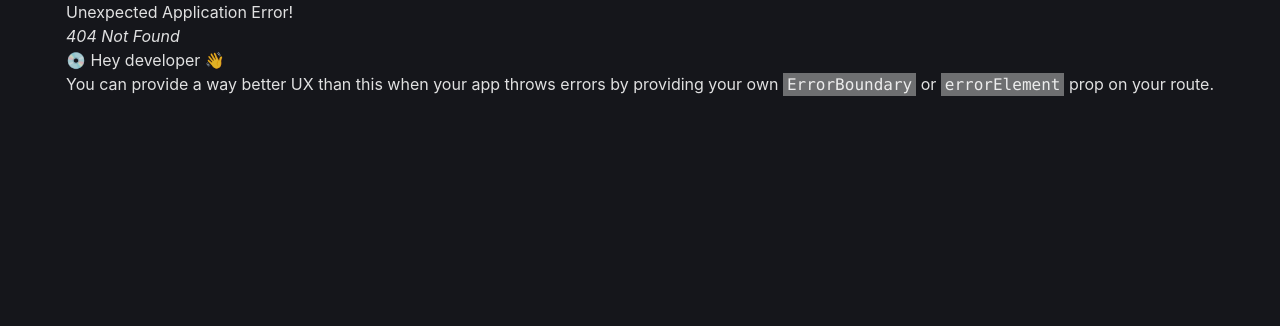
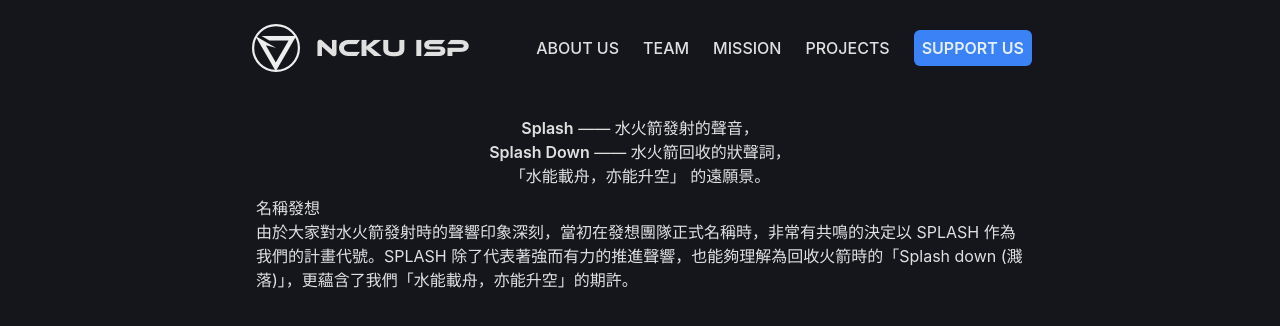
Before and after one commit to wilicw/NCKU-ISP.github.io, a React (Vite) app: page /projects/splash in a window 1280 px wide. Before the commit this address had no page. Shown: the top 326 px of the page. Built offline with nearby package versions, Linux system fonts and the light colour scheme.

Commit message:
feat(projects): add splash project

```diff
--- a/src/main.jsx
+++ b/src/main.jsx
@@ -11,6 +11,7 @@ import About from './routers/About';
 import Mission from './routers/Mission';
 import Projects from './routers/Projects';
 import Teams from './routers/Teams';
+import Splash from './routers/projects/Splash/Splash';
 
 const router = createBrowserRouter([
   {
@@ -37,6 +38,11 @@ const router = createBrowserRouter([
         path: "team",
         element: <Teams />,
       },
+      /* Projects Route */
+      {
+        path: "projects/splash",
+        element: <Splash />
+      }
     ]
   },
 ]);
--- /dev/null
+++ b/src/routers/projects/Splash/Splash.jsx
@@ -0,0 +1,18 @@
+function Splash() {
+  return <>
+    <div class="text-center max-w-sm m-auto my-2">
+      <i class="gg-quote"></i>
+      <span class="font-semibold">Splash</span> —— 水火箭發射的聲音，<br />
+      <span class="font-semibold">Splash Down</span> —— 水火箭回收的狀聲詞，<br />
+      「水能載舟，亦能升空」 的遠願景。<br />
+      <i class="float-right gg-quote"></i>
+    </div>
+    <div class="max-w-3xl mx-auto">
+      <p>名稱發想</p>
+      <p>
+        由於大家對水火箭發射時的聲響印象深刻，當初在發想團隊正式名稱時，非常有共鳴的決定以 SPLASH 作為我們的計畫代號。SPLASH 除了代表著強而有力的推進聲響，也能夠理解為回收火箭時的「Splash down (濺落)」，更蘊含了我們「水能載舟，亦能升空」的期許。</p>
+    </div>
+  </>;
+}
+
+export default Splash;
```
Also changed, not shown: src/routers/projects/Splash/splash_logo.png (added).
